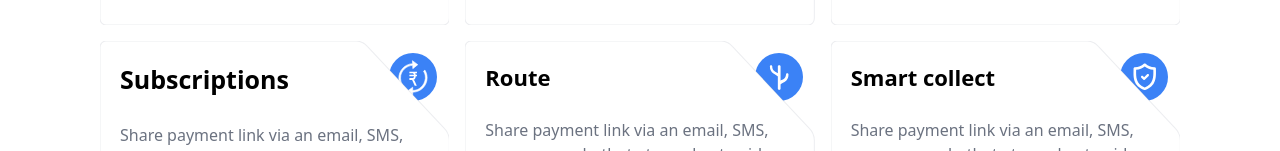
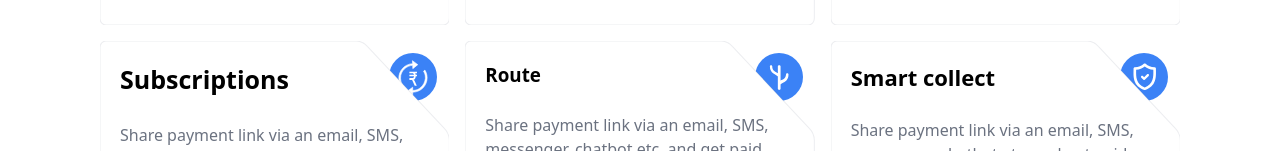
Before and after one commit to MohitPra7315/Razorpay_Project_Tailwind, a website built with Vite: page index.html in a window 1280 px wide. Shown: the part 1738-1889 px from the top of the page. Built offline with nearby package versions, Linux system fonts and the light colour scheme; some icons are missing; files whose address does not match are found by name.

Commit message:
all file commit

```diff
--- a/index.html
+++ b/index.html
@@ -468,7 +468,7 @@
 
                         <div class="z-[100] absolute flex flex-col space-y-12  ml-5">
                             <div class="flex flex-col space-y-6 mt-5 ">
-                                <h2 class="font-semibold text-[1.375rem]">Route</h2>
+                                <h2 class="font-semibold text-[1.175rem]">Route</h2>
                                 <p class="text-gray-500 ">Share payment link via an email, SMS, messenger, chatbot etc. and
                                     get
                                     paid immediately</p>
```
